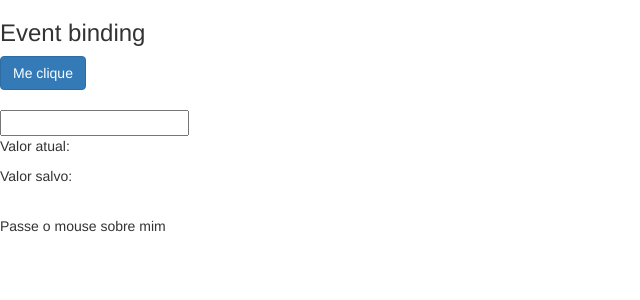
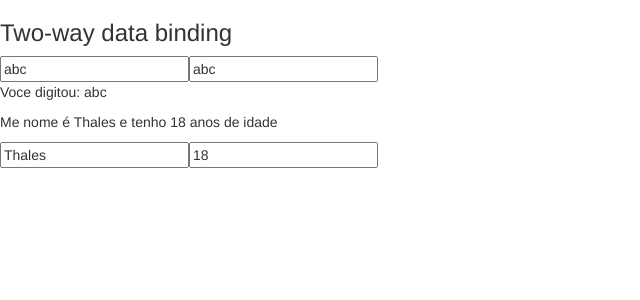
Before and after one commit to sansou/data-biding, an Angular app: page / in a window 1280 px wide. Shown: the top 300 px of the page, without its empty margins (0-640 px from the left). Built offline with nearby package versions, Linux system fonts and the light colour scheme.

Commit message:
two-way data binding

```diff
--- a/src/app/data-binding/data-binding.component.html
+++ b/src/app/data-binding/data-binding.component.html
@@ -1,5 +1,6 @@
-<section>
-   <!-- Property binding e interpolação-->
+<!-- <section> -->
+
+  <!-- Property binding e interpolação-->
   <!-- <article>
     <h3>Interpolation / Interpolação</h3>
     <p> String renderizada com interpolação: {{url}}</p>
@@ -47,7 +48,7 @@
   </article>   -->
 
   <!--  Event binding-->
-  <article>
+  <!-- <article>
     <h3>Event binding</h3>
     <div>
       <button (click)="botaoClicado()"
@@ -73,6 +74,6 @@
           Passe o mouse sobre mim
         </span>
     </div>
-  </article>
-
-</section>
+  </article> -->
+<!-- </section> -->
+<app-meu-form></app-meu-form>
--- a/src/app/data-binding/data-binding.component.ts
+++ b/src/app/data-binding/data-binding.component.ts
@@ -1,4 +1,5 @@
-import { Component, OnInit } from '@angular/core';
+import { Component, OnInit  } from '@angular/core';
+import { CommonModule } from "@angular/common";
 
 
 @Component({
@@ -14,6 +15,12 @@
   valorSalvo: string ='';
   isMouseOver: boolean = false;
 
+  nome: string = 'abc';
+
+  pessoa : any = {
+    nome: 'Thales',
+    idade: '18'
+  }
   getValor(){
     return 2;
   }
--- /dev/null
+++ b/src/app/meu-form/meu-form.component.html
@@ -0,0 +1,24 @@
+
+<section class="two-way-binding">
+    <article>
+      <h3>Two-way data binding</h3>
+      <div>
+
+        <input type="text"
+          [value]="nome"
+          (input)="nome = $event.target.value"
+        >
+
+
+        <input type="text" [(ngModel)]="nome">
+
+        <p>Voce digitou: {{nome}}</p>
+
+      </div>
+      <div>
+        <p>Me nome é {{pessoa.nome }} e tenho {{pessoa.idade}} anos de idade</p>
+        <input type="text" [(ngModel)]="pessoa.nome">
+        <input type="text" [(ngModel)]="pessoa.idade">
+      </div>
+    </article>
+  </section>
--- /dev/null
+++ b/src/app/meu-form/meu-form.component.ts
@@ -0,0 +1,20 @@
+import { Component, OnInit } from '@angular/core';
+
+@Component({
+  selector: 'app-meu-form',
+  templateUrl: './meu-form.component.html',
+  styleUrls: ['./meu-form.component.css']
+})
+export class MeuFormComponent implements OnInit {
+
+  nome: string = 'abc';
+  pessoa : any = {
+    nome: 'Thales',
+    idade: '18'
+  }
+  constructor() { }
+
+  ngOnInit(): void {
+  }
+
+}
```
Also changed, not shown: src/app/app.module.ts (+9 -2 lines), src/app/meu-form/meu-form.module.ts (added, +18 -0 lines), src/app/meu-form/meu-form.component.css (added), 2 other files (tests, documents, lock files or other folders).
